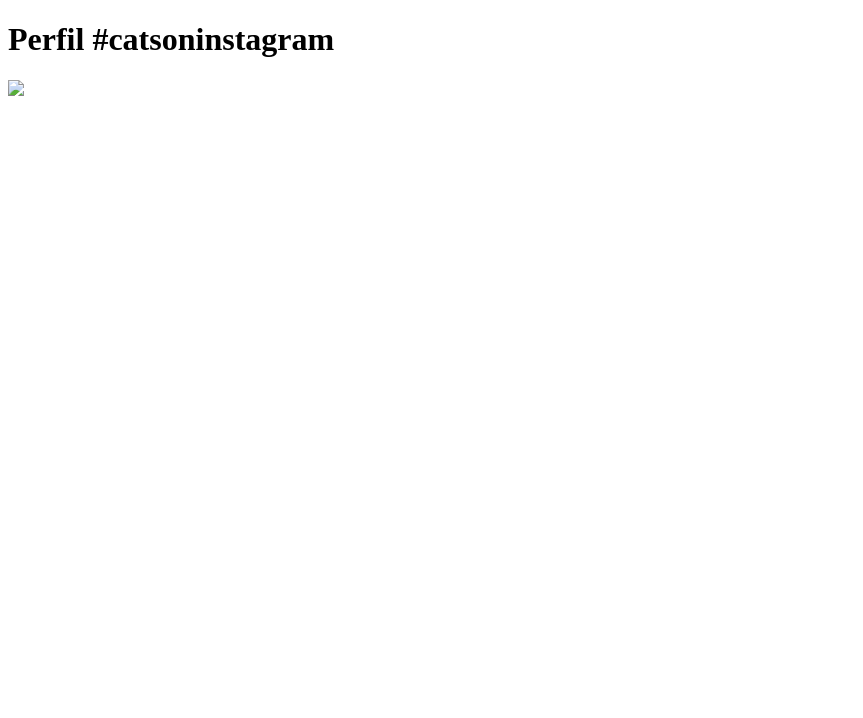
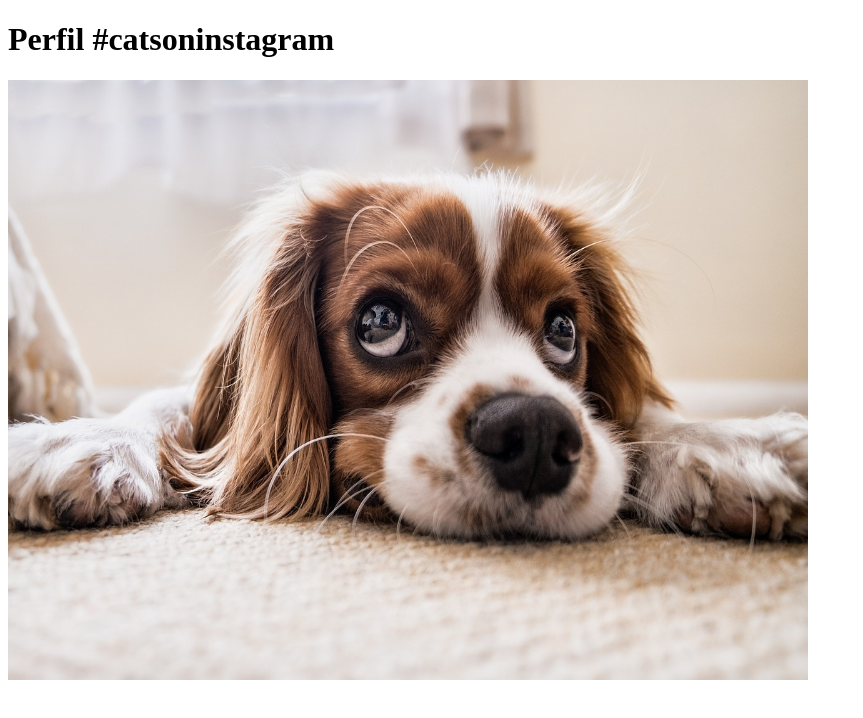
Before and after one commit to chauvmedeiros/atividade_10, a plain HTML site: page atividade_10_dvmob/index.html in a window 1280 px wide. Shown: the whole page, without its empty margins (0-863 px from the left). Drawn offline with Linux system fonts and the light colour scheme.

Commit message:
Update index.html

```diff
--- a/atividade_10_dvmob/index.html
+++ b/atividade_10_dvmob/index.html
@@ -14,7 +14,8 @@
 
 <h1>Perfil #catsoninstagram</h1>
 
-<img src=“images/dog.jpg” />
+
+<img src="/imagens/dog.jpg" width="800" height="600">
 
 </body>
 
```
